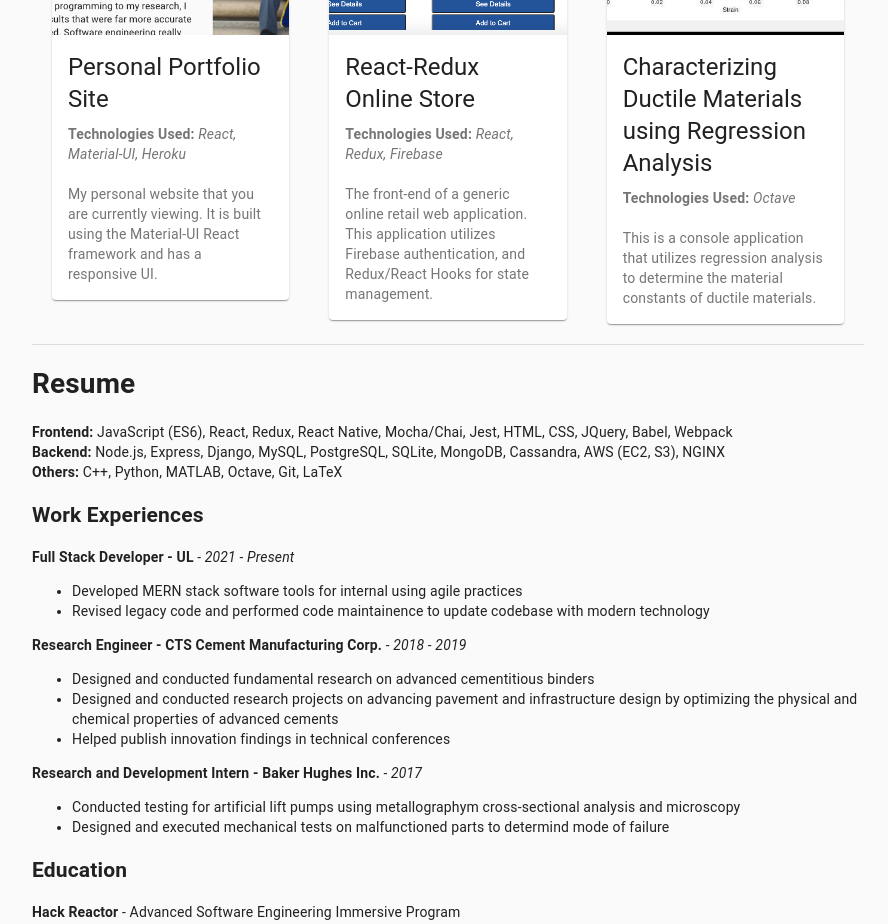
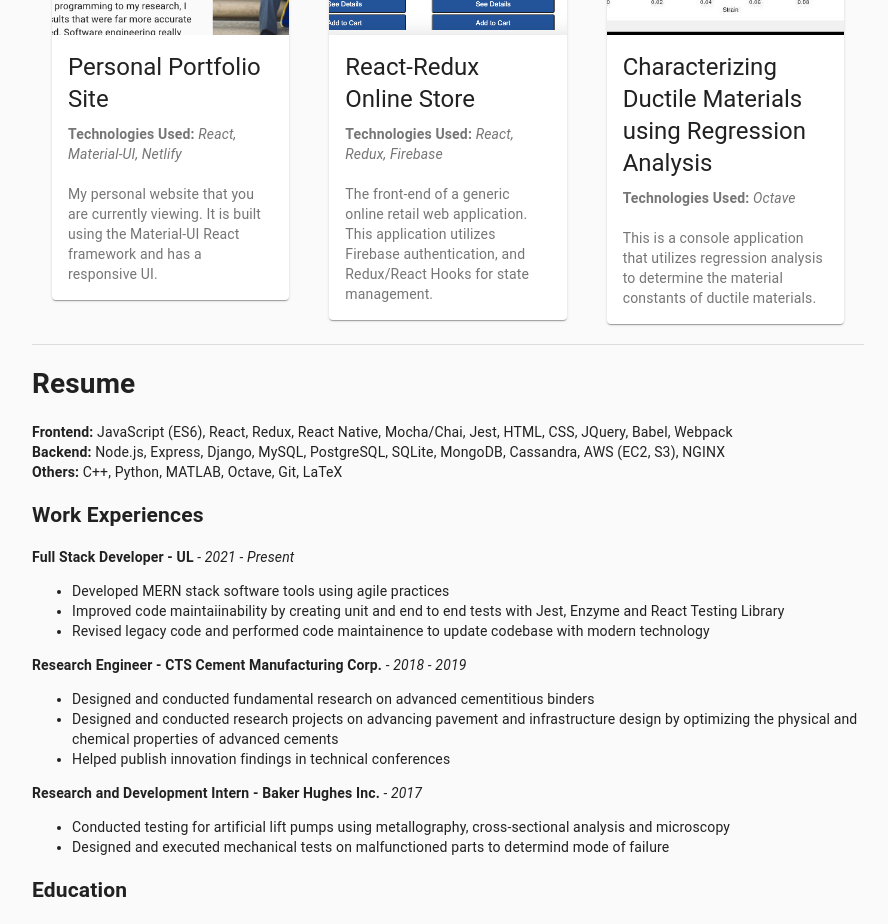
Before and after one commit to twong0088/personal-site, a React app: page / in a window 1280 px wide. Shown: the part 1520-2444 px from the top of the page, without its empty margins (312-1200 px from the left). Built offline with nearby package versions, Linux system fonts and the light colour scheme; the HTML template or start-up script is replaced by a standard one.

Commit message:
updated static components

```diff
--- a/client/src/component/App.jsx
+++ b/client/src/component/App.jsx
@@ -487,7 +487,7 @@ const  App = (props) => {
                       Personal Portfolio Site
                     </Typography>
                     <Typography variant="body2" color="textSecondary" component="p" id='twong'>
-                    <strong id='twong'>Technologies Used: </strong> <i id='twong'>React, Material-UI, Heroku</i><br /><br />
+                    <strong id='twong'>Technologies Used: </strong> <i id='twong'>React, Material-UI, Netlify</i><br /><br />
                     My personal website that you are currently viewing. It is built using the Material-UI React framework and has a responsive UI.
                     </Typography>
                   </CardContent>
@@ -547,7 +547,8 @@ const  App = (props) => {
           <h2>Work Experiences</h2>
           <p><strong>Full Stack Developer - UL</strong><i> - 2021 - Present</i></p>
           <ul>
-            <li>Developed MERN stack software tools for internal using agile practices</li>
+            <li>Developed MERN stack software tools using agile practices</li>
+            <li>Improved code maintaiinability by creating unit and end to end tests with Jest, Enzyme and React Testing Library</li>
             <li>Revised legacy code and performed code maintainence to update codebase with modern technology</li>
           </ul>
           <p><strong>Research Engineer - CTS Cement Manufacturing Corp.</strong><i> - 2018 - 2019</i></p>
@@ -558,7 +559,7 @@ const  App = (props) => {
           </ul>
           <p><strong>Research and Development Intern - Baker Hughes Inc.</strong><i> - 2017</i></p>
           <ul>
-            <li>Conducted testing for artificial lift pumps using metallographym cross-sectional analysis and microscopy</li>
+            <li>Conducted testing for artificial lift pumps using metallography, cross-sectional analysis and microscopy</li>
             <li>Designed and executed mechanical tests on malfunctioned parts to determind mode of failure</li>
           </ul>
           <h2>Education</h2>
--- a/client/src/component/modal.jsx
+++ b/client/src/component/modal.jsx
@@ -121,7 +121,7 @@ const Modal = ({ proj, close }) => {
         url = '';
         img = twong;
         title = 'Personal Portfolio Site';
-        description = "This is my personal portfolio site. It is created using React and Material-UI and hosted on Heroku. \nThis website is created with responsive UI design. It is capable of autmatically adapting to users' window space, allowing this website to have content consistency across most devices. This website  \nTry this feature out by adjusting your browser's window size!";
+        description = "This is my personal portfolio site. It is created using React and Material-UI and hosted on Netlify. \nThis website is created with responsive UI design. It is capable of autmatically adapting to users' window space, allowing this website to have content consistency across most devices. This website  \nTry this feature out by adjusting your browser's window size!";
         break;
     case 'RRStore':
       url = 'https://youtu.be/nM_XZsP1aJI';
```
